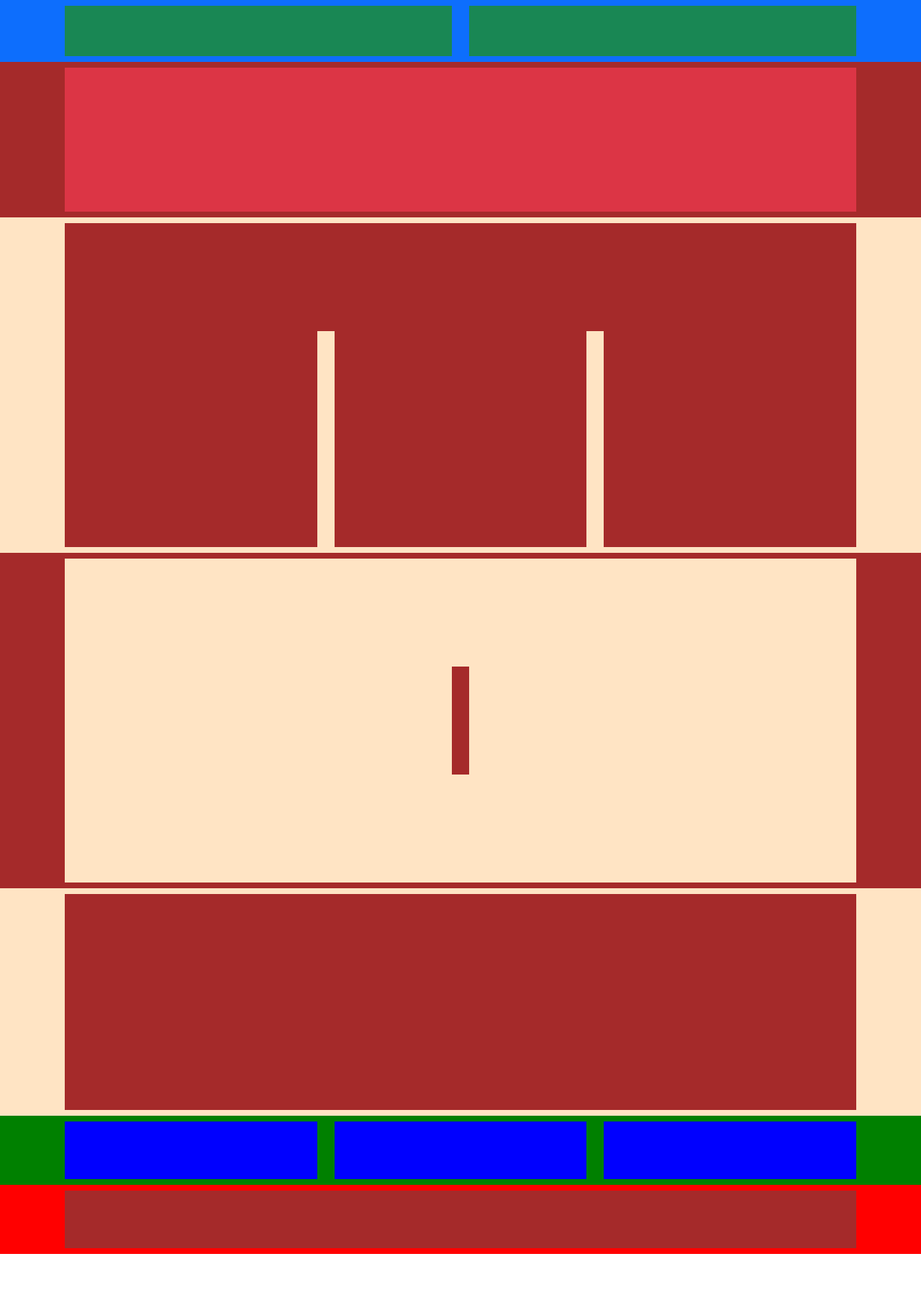
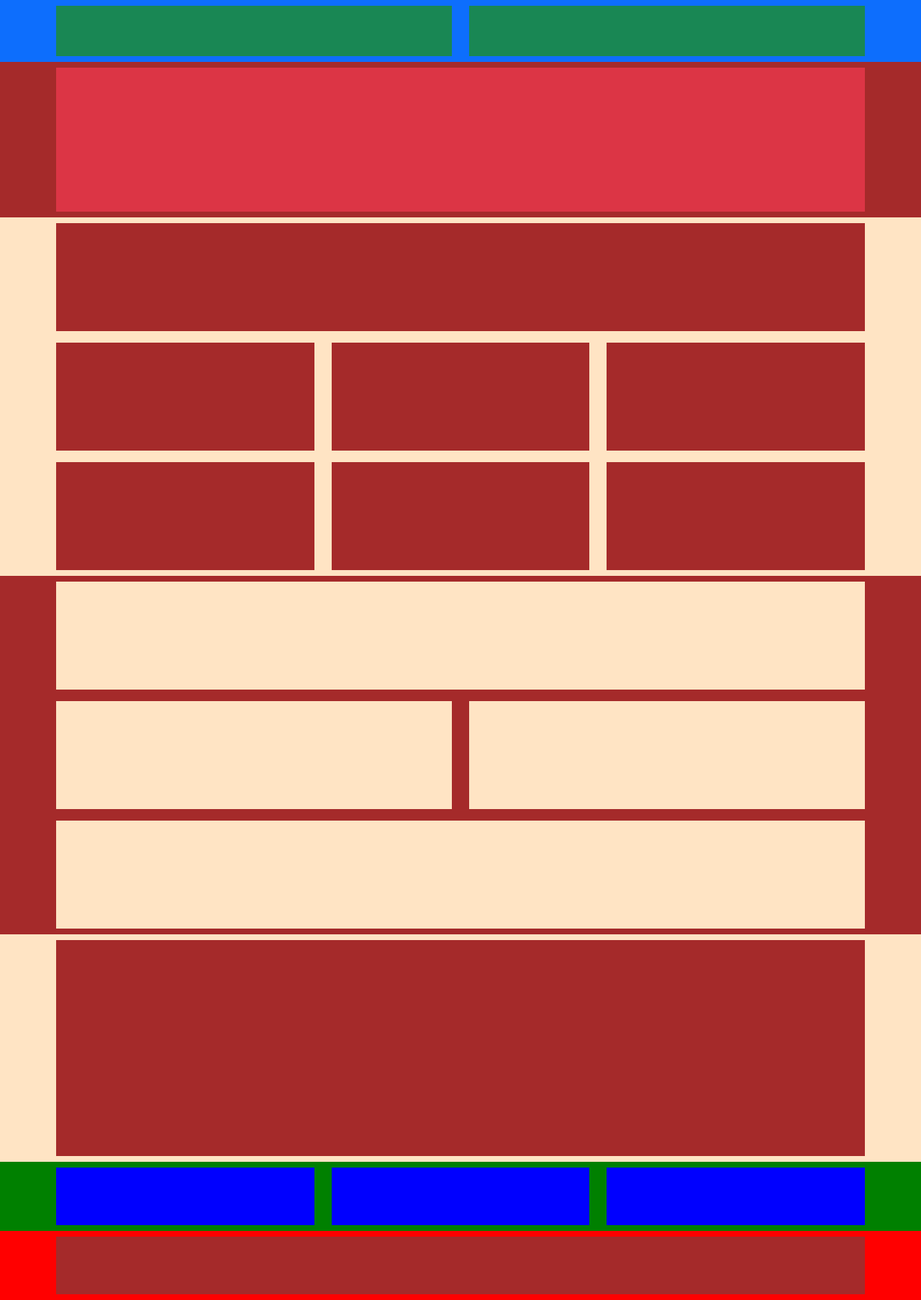
Before and after one commit to moonymel/html-css-bootstrap-freelancer, a plain HTML site: page index.html in a window 1280 px wide. Shown: the whole page at 72% size. Before the commit the page ends 1742 px from the top, so only its background shows below. Drawn offline with nearby package versions, Linux system fonts and the light colour scheme.

Commit message:
corrected

```diff
--- a/index.html
+++ b/index.html
@@ -11,8 +11,8 @@
 
     <!-- HEADER: 2 col -->
     <header class="bg-primary">
-        <div class="container-md">
-            <div class="row d-flex p-2">
+        <div class="container-md p-2">
+            <div class="row">
                 <div class="col-6">
                     <div class="content bg-success">
 
@@ -31,8 +31,8 @@
     <main>
         <!-- BOX 1: start bootstrap  -->
         <div class="box-1">
-            <div class="container-md">
-                <div class="row d-flex p-2">
+            <div class="container-md p-2">
+                <div class="row">
                     <div class="col-12 text-center">
                         <div class="content bg-danger">
 
@@ -44,8 +44,8 @@
 
         <!-- BOX 2: portfolio -->
         <div class="box-2">
-            <div class="container-md">
-                <div class="row d-flex flex-wrap p-2">
+            <div class="container-md p-2">
+                <div class="row flex-wrap gy-3">
                     <div class="col-12 text-center">
                         <div class="content">
 
@@ -87,8 +87,8 @@
 
         <!-- BOX 3: about -->
         <div class="box-3">
-            <div class="container-md">
-                <div class="row d-flex flex-wrap p-2">
+            <div class="container-md p-2">
+                <div class="row flex-wrap gy-3">
                     <div class="col-12 text-center">
                         <div class="content">
 
@@ -115,8 +115,8 @@
 
         <!-- BOX 4: contact me  -->
         <div class="box-4">
-            <div class="container-md">
-                <div class="row d-flex flex-wrap p-2">
+            <div class="container-md p-2">
+                <div class="row flex-wrap">
                     <div class="col-12 text-center">
                         <div class="content">
 
@@ -137,8 +137,8 @@
 
         <!-- BOX 5: location, around, about -->
         <div class="box-5">
-            <div class="container-md">
-                <div class="row d-flex flex-wrap p-2">
+            <div class="container-md p-2">
+                <div class="row flex-wrap">
                     <div class="col-12 col-md-4">
                         <div class="content">
 
@@ -160,8 +160,8 @@
 
         <!-- BOX 6: copyright  -->
         <div class="box-6">
-            <div class="container-md">
-                <div class="row d-flex p-2">
+            <div class="container-md p-2">
+                <div class="row">
                     <div class="col-12">
                         <div class="content">
 
```
